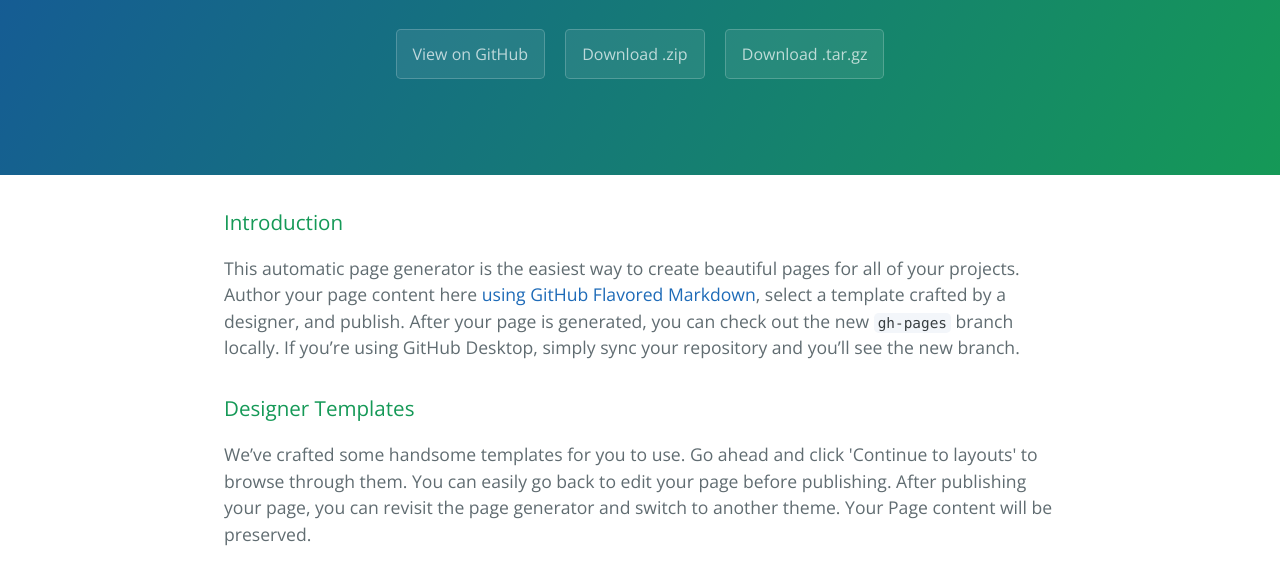
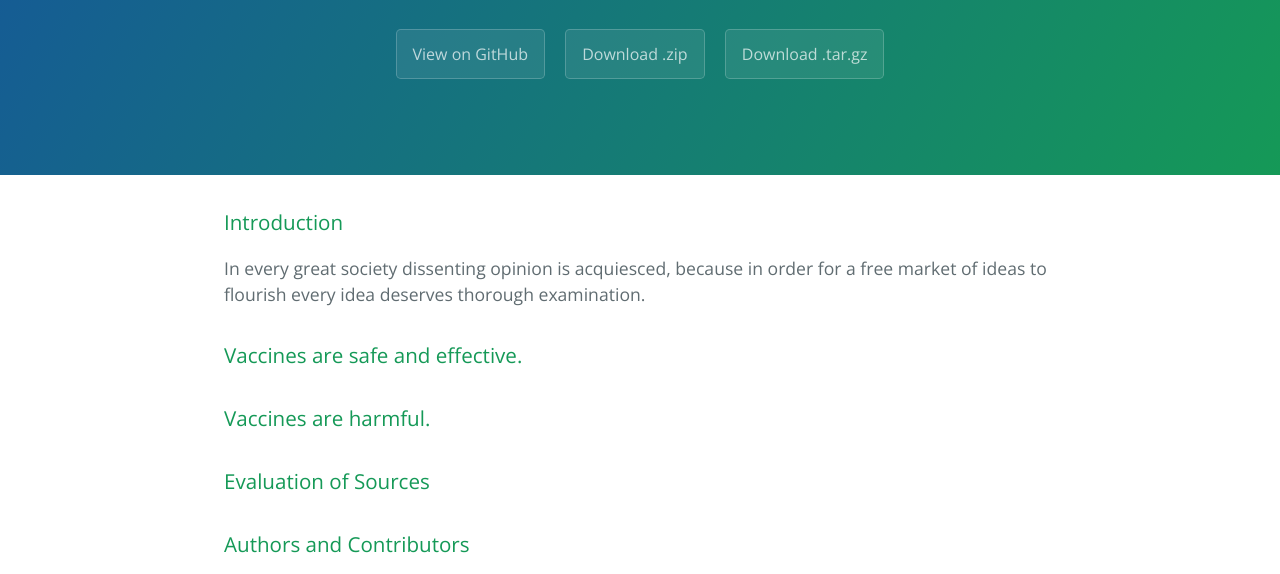
Before and after one commit to JTerwiesch/vacinesafety.github.io, a plain HTML site: page index.html in a window 1280 px wide. Shown: the part 208-782 px from the top of the page. Drawn offline with nearby package versions, Linux system fonts and the light colour scheme.

```diff
--- a/index.html
+++ b/index.html
@@ -22,17 +22,16 @@
       <h3>
 <a id="introduction" class="anchor" href="#introduction" aria-hidden="true"><span aria-hidden="true" class="octicon octicon-link"></span></a>Introduction</h3>
 
-<p>This automatic page generator is the easiest way to create beautiful pages for all of your projects. Author your page content here <a href="https://guides.github.com/features/mastering-markdown/">using GitHub Flavored Markdown</a>, select a template crafted by a designer, and publish. After your page is generated, you can check out the new <code>gh-pages</code> branch locally. If you’re using GitHub Desktop, simply sync your repository and you’ll see the new branch.</p>
+<p>In every great society dissenting opinion is acquiesced, because in order for a free market of ideas to flourish every idea deserves thorough examination. </p>
 
 <h3>
-<a id="designer-templates" class="anchor" href="#designer-templates" aria-hidden="true"><span aria-hidden="true" class="octicon octicon-link"></span></a>Designer Templates</h3>
-
-<p>We’ve crafted some handsome templates for you to use. Go ahead and click 'Continue to layouts' to browse through them. You can easily go back to edit your page before publishing. After publishing your page, you can revisit the page generator and switch to another theme. Your Page content will be preserved.</p>
+<a id="vaccines-are-safe-and-effective" class="anchor" href="#vaccines-are-safe-and-effective" aria-hidden="true"><span aria-hidden="true" class="octicon octicon-link"></span></a>Vaccines are safe and effective.</h3>
 
 <h3>
-<a id="creating-pages-manually" class="anchor" href="#creating-pages-manually" aria-hidden="true"><span aria-hidden="true" class="octicon octicon-link"></span></a>Creating pages manually</h3>
+<a id="vaccines-are-harmful" class="anchor" href="#vaccines-are-harmful" aria-hidden="true"><span aria-hidden="true" class="octicon octicon-link"></span></a>Vaccines are harmful.</h3>
 
-<p>If you prefer to not use the automatic generator, push a branch named <code>gh-pages</code> to your repository to create a page manually. In addition to supporting regular HTML content, GitHub Pages support Jekyll, a simple, blog aware static site generator. Jekyll makes it easy to create site-wide headers and footers without having to copy them across every page. It also offers intelligent blog support and other advanced templating features.</p>
+<h3>
+<a id="evaluation-of-sources" class="anchor" href="#evaluation-of-sources" aria-hidden="true"><span aria-hidden="true" class="octicon octicon-link"></span></a>Evaluation of Sources</h3>
 
 <h3>
 <a id="authors-and-contributors" class="anchor" href="#authors-and-contributors" aria-hidden="true"><span aria-hidden="true" class="octicon octicon-link"></span></a>Authors and Contributors</h3>
```
Also changed, not shown: params.json (+1 -1 lines).
